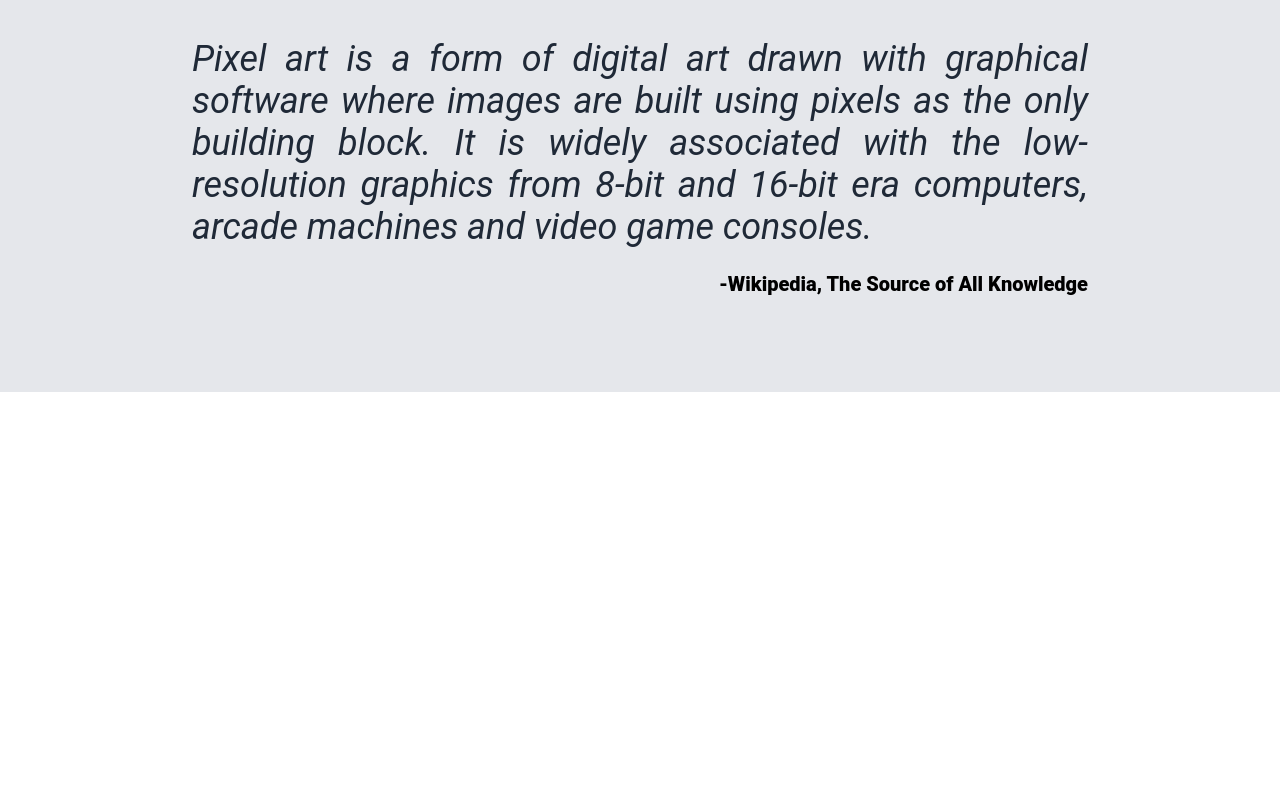
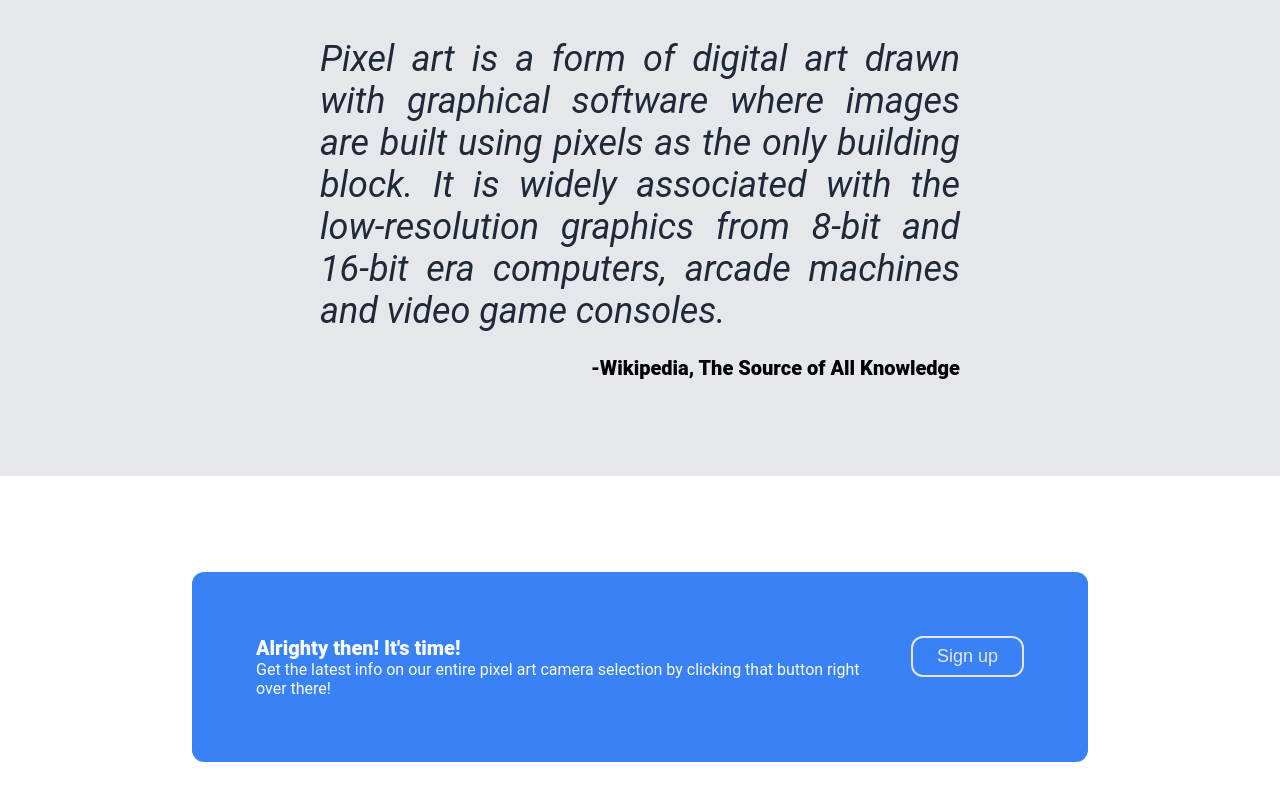
Before and after one commit to bowman025/odin-landing-page, a plain HTML site: page index.html in a window 1280 px wide. Shown: the part 1534-2334 px from the top of the page. Before the commit the page ends 1926 px from the top, so only its background shows below. Drawn offline with Linux system fonts and the light colour scheme.

Commit message:
Add content and style to footer

```diff
--- a/index.html
+++ b/index.html
@@ -54,6 +54,15 @@
             <div class="quote">Pixel art is a form of digital art drawn with graphical software where images are built using pixels as the only building block. It is widely associated with the low-resolution graphics from 8-bit and 16-bit era computers, arcade machines and video game consoles.</div>
             <div class="attribution">-Wikipedia, The Source of All Knowledge</div>
         </div>
+        <div class="footer">
+            <div class="cta-left">
+                <div class="cta-title">Alrighty then! It's time!</div>
+                <div class="cta-text">Get the latest info on our entire pixel art camera selection by clicking that button right over there!</div>
+            </div>
+            <div class="cta-right">
+                <button>Sign up</button>
+            </div>
+        </div>
     </div>
 </body>
 </html>
--- a/style.css
+++ b/style.css
@@ -123,7 +123,7 @@ h2 {
 
 .info img {
     border: 3px solid #3882F6;
-    border-radius: 8%;
+    border-radius: 24px;
 
 }
 
@@ -134,7 +134,7 @@ h2 {
 
 .quote-section {
     background-color: #e5e7eb;
-    padding: 96px 192px 96px;
+    padding: 96px 320px;
 }
 
 .quote {
@@ -150,3 +150,31 @@ h2 {
     font-size: 20px;
     font-weight: 900;
 }
+
+.footer {
+    display: flex;
+    justify-content: space-between;
+    margin: 96px 192px;
+    padding: 64px;
+    background-color: #3882F6;
+    gap: 32px;
+    border-radius: 12px;
+}
+
+.cta-left {
+    color: #f9faf8;
+}
+
+.cta-title {
+    font-weight: 900;
+    font-size: 20px;
+}
+
+.cta-right {
+    flex-shrink: 0;
+}
+
+.cta-right button {
+    border: 2px solid #e5e7eb;
+    border-radius: 12px;
+}
```
